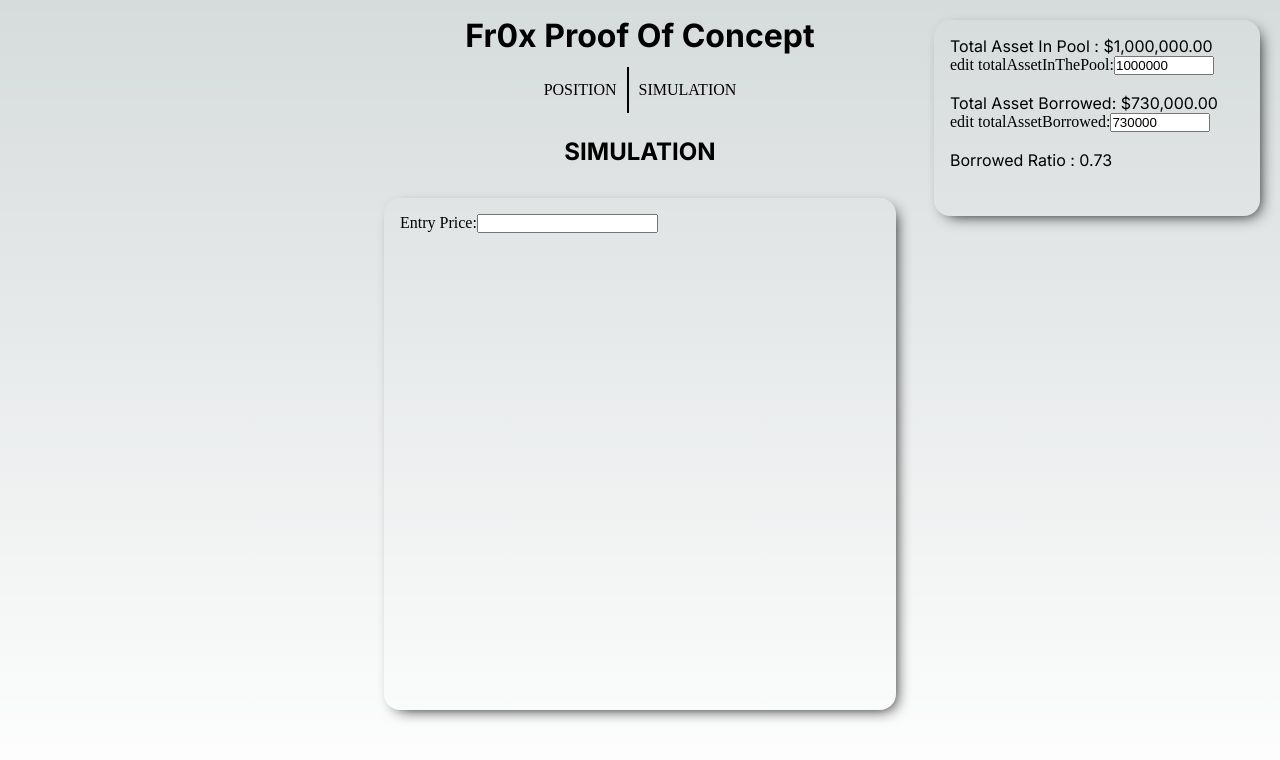
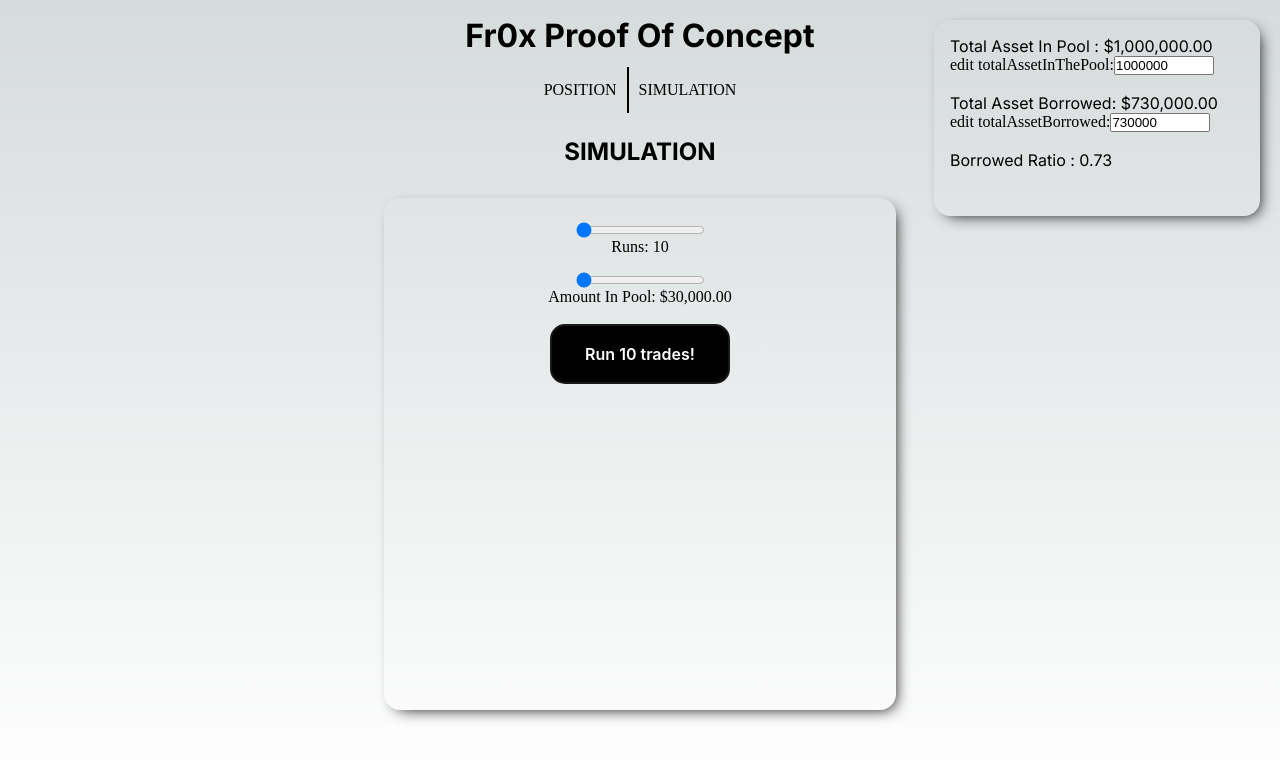
Before and after one commit to 0xJilan/fr0x-poc, a Next.js app: page / in a window 1280 px wide. Both pictures are taken after a click on the element "SIMULATION". Shown: the top 760 px of the page. Built offline with nearby package versions, Linux system fonts and the light colour scheme.

Commit message:
create component to simulate a defined number of trade to see effect on Pool

```diff
--- a/components/Simulation.js
+++ b/components/Simulation.js
@@ -1,33 +1,52 @@
 import { useState } from "react";
 import { Inter } from "next/font/google";
+import { getSimulation, toUSD } from "@/lib/Trade";
+
 import styles from "@/styles/Simulation.module.css";
 const inter = Inter({ subsets: ["latin"] });
 
-const Input = ({ label, value, setValue }) => {
-  return (
-    <label>
-      {label}
-      <input
-        type="text"
-        value={value}
-        onChange={(e) => setValue(e.target.value)}
-      />
-    </label>
-  );
-};
-
 export default function Simulation() {
-  const [entryPrice, setEntryPrice] = useState("");
+  const [runs, setRuns] = useState(10);
+  const [amountInPool, setAmountInPool] = useState(30000);
+  const [simulationOutput, setSimulationOutput] = useState(null);
+  const handleClick = () => {
+    setSimulationOutput(getSimulation(runs, amountInPool));
+  };
   return (
     <>
       <section className={styles.section}>
         <h1 className={inter.className}>SIMULATION</h1>
         <div className={styles.card}>
-          <Input
-            label="Entry Price:"
-            value={entryPrice}
-            setValue={setEntryPrice}
-          />
+          <div className={styles.inputWrapper}>
+            <input
+              type="range"
+              id="runs"
+              name="runs"
+              min="10"
+              max="100"
+              defaultValue={runs}
+              onChange={(e) => setRuns(Number(e.target.value))}
+            />
+            <label htmlFor="runs">Runs: {runs}</label>
+          </div>
+
+          <div className={styles.inputWrapper}>
+            <input
+              type="range"
+              id="amountInPool"
+              name="amountInPool"
+              min="10000"
+              max="100000000"
+              defaultValue={amountInPool}
+              onChange={(e) => setAmountInPool(Number(e.target.value))}
+            />
+            <label htmlFor="runs">Amount In Pool: {toUSD(amountInPool)}</label>
+            <br />
+            <button onClick={handleClick} className={styles.buttonDesign}>
+              Run {runs} trades!
+            </button>
+          </div>
+          {simulationOutput && simulationOutput}
         </div>
       </section>
     </>
--- a/lib/Trade.js
+++ b/lib/Trade.js
@@ -97,4 +97,8 @@ const getRandomTrade = () => {
   };
 };
 
-export { getSecondsInTime, toUSD, getRandomTrade };
+const getSimulation = (runs, amountInPool) => {
+  console.log(runs, amountInPool);
+};
+
+export { getSecondsInTime, toUSD, getRandomTrade, getSimulation };
--- a/styles/Simulation.module.css
+++ b/styles/Simulation.module.css
@@ -15,3 +15,48 @@
   margin-top: 2rem;
   box-shadow: 5px 5px 15px -6px #000000;
 }
+.inputWrapper {
+  display: flex;
+  margin: 0.5rem;
+  flex-direction: column;
+  align-items: center;
+}
+
+/* CSS */
+.buttonDesign {
+  appearance: none;
+  background-color: #000000;
+  border: 2px solid #1a1a1a;
+  border-radius: 15px;
+  box-sizing: border-box;
+  color: #ffffff;
+  cursor: pointer;
+  display: inline-block;
+  font-family: Roobert, -apple-system, BlinkMacSystemFont, "Segoe UI", Helvetica,
+    Arial, sans-serif, "Apple Color Emoji", "Segoe UI Emoji", "Segoe UI Symbol";
+  font-size: 16px;
+  font-weight: 600;
+  line-height: normal;
+  margin: 0;
+  min-height: 60px;
+  outline: none;
+  padding: 16px 24px;
+  text-align: center;
+  text-decoration: none;
+  transition: all 300ms cubic-bezier(0.23, 1, 0.32, 1);
+  user-select: none;
+  -webkit-user-select: none;
+  touch-action: manipulation;
+  width: 180px;
+  will-change: transform;
+}
+
+.buttonDesign:hover {
+  box-shadow: rgba(0, 0, 0, 0.25) 0 8px 15px;
+  transform: translateY(-2px);
+}
+
+.buttonDesign:active {
+  box-shadow: none;
+  transform: translateY(0);
+}
```
